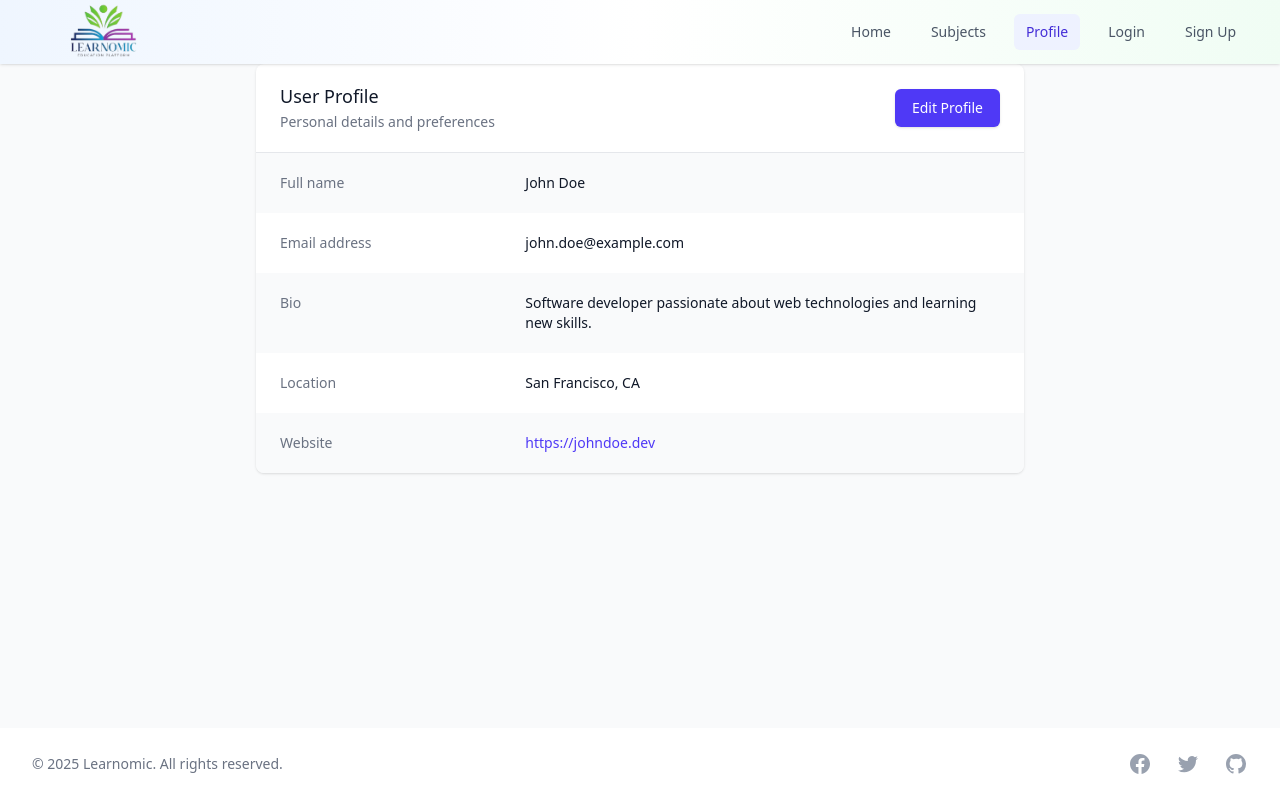
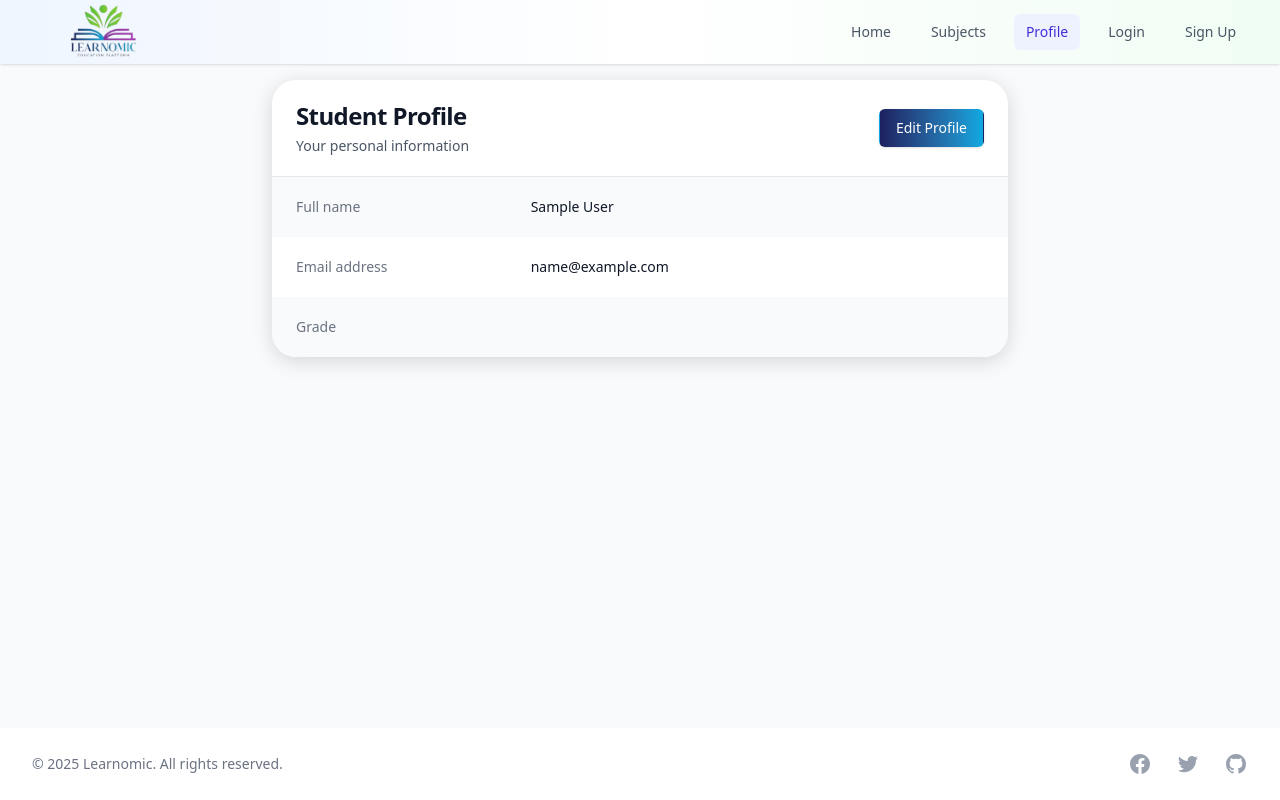
Before and after one commit to Learnomic/Vercel-frontend, a React (Vite) app: page /profile in a window 1280 px wide. Built offline with nearby package versions, Linux system fonts and the light colour scheme; sample sign-in values are in the browser's storage.

Commit message:
user profile added

```diff
--- a/src/pages/UserProfile.tsx
+++ b/src/pages/UserProfile.tsx
@@ -1,29 +1,45 @@
-import React, { useState } from 'react';
+import React, { useState, useEffect } from 'react';
+import { useNavigate } from 'react-router-dom';
 
 interface UserData {
   name: string;
   email: string;
-  bio: string;
-  location: string;
-  website: string;
-  avatar: string;
+  grade: string;
 }
 
 const UserProfile: React.FC = () => {
-  // Mock user data - in a real app, this would come from an API or context
+  const navigate = useNavigate();
   const [userData, setUserData] = useState<UserData>({
-    name: 'John Doe',
-    email: 'john.doe@example.com',
-    bio: 'Software developer passionate about web technologies and learning new skills.',
-    location: 'San Francisco, CA',
-    website: 'https://johndoe.dev',
-    avatar: 'https://randomuser.me/api/portraits/men/1.jpg',
+    name: '',
+    email: '',
+    grade: ''
   });
-
   const [isEditing, setIsEditing] = useState(false);
   const [formData, setFormData] = useState<UserData>(userData);
 
-  const handleChange = (e: React.ChangeEvent<HTMLInputElement | HTMLTextAreaElement>) => {
+  useEffect(() => {
+    // Get user data from localStorage
+    const userStr = localStorage.getItem('user');
+    if (!userStr) {
+      // If no user data, redirect to login
+      navigate('/login');
+      return;
+    }
+
+    const user = JSON.parse(userStr);
+    setUserData({
+      name: user.name || '',
+      email: user.email || '',
+      grade: user.grade || ''
+    });
+    setFormData({
+      name: user.name || '',
+      email: user.email || '',
+      grade: user.grade || ''
+    });
+  }, [navigate]);
+
+  const handleChange = (e: React.ChangeEvent<HTMLInputElement>) => {
     const { name, value } = e.target;
     setFormData((prev) => ({
       ...prev,
@@ -35,24 +51,29 @@ const UserProfile: React.FC = () => {
     e.preventDefault();
     setUserData(formData);
     setIsEditing(false);
-    // In a real app, you would send this data to an API
-    console.log('Profile updated with:', formData);
-    alert('Profile updated successfully! (This is just a demo)');
+
+    // Update user data in localStorage
+    const userStr = localStorage.getItem('user');
+    if (userStr) {
+      const user = JSON.parse(userStr);
+      const updatedUser = { ...user, ...formData };
+      localStorage.setItem('user', JSON.stringify(updatedUser));
+    }
   };
 
   return (
-    <div className="max-w-3xl mx-auto">
-      <div className="bg-white shadow overflow-hidden sm:rounded-lg">
+    <div className="max-w-3xl mx-auto p-4">
+      <div className="bg-white shadow-[0_4px_20px_rgba(0,0,0,0.15)] overflow-hidden rounded-3xl">
         <div className="px-4 py-5 sm:px-6 flex justify-between items-center">
           <div>
-            <h3 className="text-lg leading-6 font-medium text-gray-900">User Profile</h3>
-            <p className="mt-1 max-w-2xl text-sm text-gray-500">Personal details and preferences</p>
+            <h3 className="text-2xl font-bold tracking-tight text-gray-900">Student Profile</h3>
+            <p className="mt-1 max-w-2xl text-sm text-gray-600">Your personal information</p>
           </div>
           {!isEditing && (
             <button
               type="button"
               onClick={() => setIsEditing(true)}
-              className="inline-flex items-center px-4 py-2 border border-transparent text-sm font-medium rounded-md shadow-sm text-white bg-indigo-600 hover:bg-indigo-700 focus:outline-none focus:ring-2 focus:ring-offset-2 focus:ring-indigo-500"
+              className="inline-flex items-center px-4 py-2 border border-transparent text-sm font-medium rounded-md shadow-sm text-white bg-gradient-to-r from-[#1D2160] to-[#0EA9E1] focus:outline-none focus:ring-2 focus:ring-[#0EA9E1] focus:ring-offset-2"
             >
               Edit Profile
             </button>
@@ -73,7 +94,7 @@ const UserProfile: React.FC = () => {
                     id="name"
                     value={formData.name}
                     onChange={handleChange}
-                    className="mt-1 block w-full border border-gray-300 rounded-md shadow-sm py-2 px-3 focus:outline-none focus:ring-indigo-500 focus:border-indigo-500 sm:text-sm"
+                    className="mt-1 block w-full appearance-none rounded-md border border-gray-300 px-3 py-2 placeholder-gray-400 text-gray-900 shadow-sm focus:border-[#0EA9E1] focus:outline-none focus:ring-1 focus:ring-[#0EA9E1] sm:text-sm"
                   />
                 </div>
 
@@ -87,49 +108,21 @@ const UserProfile: React.FC = () => {
                     id="email"
                     value={formData.email}
                     onChange={handleChange}
-                    className="mt-1 block w-full border border-gray-300 rounded-md shadow-sm py-2 px-3 focus:outline-none focus:ring-indigo-500 focus:border-indigo-500 sm:text-sm"
-                  />
-                </div>
-
-                <div className="col-span-6">
-                  <label htmlFor="bio" className="block text-sm font-medium text-gray-700">
-                    Bio
-                  </label>
-                  <textarea
-                    id="bio"
-                    name="bio"
-                    rows={3}
-                    value={formData.bio}
-                    onChange={handleChange}
-                    className="mt-1 block w-full border border-gray-300 rounded-md shadow-sm py-2 px-3 focus:outline-none focus:ring-indigo-500 focus:border-indigo-500 sm:text-sm"
+                    className="mt-1 block w-full appearance-none rounded-md border border-gray-300 px-3 py-2 placeholder-gray-400 text-gray-900 shadow-sm focus:border-[#0EA9E1] focus:outline-none focus:ring-1 focus:ring-[#0EA9E1] sm:text-sm"
                   />
                 </div>
 
                 <div className="col-span-6 sm:col-span-3">
-                  <label htmlFor="location" className="block text-sm font-medium text-gray-700">
-                    Location
+                  <label htmlFor="grade" className="block text-sm font-medium text-gray-700">
+                    Grade
                   </label>
                   <input
                     type="text"
-                    name="location"
-                    id="location"
-                    value={formData.location}
+                    name="grade"
+                    id="grade"
+                    value={formData.grade}
                     onChange={handleChange}
-                    className="mt-1 block w-full border border-gray-300 rounded-md shadow-sm py-2 px-3 focus:outline-none focus:ring-indigo-500 focus:border-indigo-500 sm:text-sm"
-                  />
-                </div>
-
-                <div className="col-span-6 sm:col-span-3">
-                  <label htmlFor="website" className="block text-sm font-medium text-gray-700">
-                    Website
-                  </label>
-                  <input
-                    type="text"
-                    name="website"
-                    id="website"
-                    value={formData.website}
-                    onChange={handleChange}
-                    className="mt-1 block w-full border border-gray-300 rounded-md shadow-sm py-2 px-3 focus:outline-none focus:ring-indigo-500 focus:border-indigo-500 sm:text-sm"
+                    className="mt-1 block w-full appearance-none rounded-md border border-gray-300 px-3 py-2 placeholder-gray-400 text-gray-900 shadow-sm focus:border-[#0EA9E1] focus:outline-none focus:ring-1 focus:ring-[#0EA9E1] sm:text-sm"
                   />
                 </div>
               </div>
@@ -141,13 +134,13 @@ const UserProfile: React.FC = () => {
                     setIsEditing(false);
                     setFormData(userData);
                   }}
-                  className="px-4 py-2 border border-gray-300 rounded-md shadow-sm text-sm font-medium text-gray-700 bg-white hover:bg-gray-50 focus:outline-none focus:ring-2 focus:ring-offset-2 focus:ring-indigo-500"
+                  className="px-4 py-2 border border-gray-300 rounded-md shadow-sm text-sm font-medium text-gray-700 bg-white hover:bg-gray-50 focus:outline-none focus:ring-2 focus:ring-offset-2 focus:ring-[#0EA9E1]"
                 >
                   Cancel
                 </button>
                 <button
                   type="submit"
-                  className="inline-flex justify-center py-2 px-4 border border-transparent shadow-sm text-sm font-medium rounded-md text-white bg-indigo-600 hover:bg-indigo-700 focus:outline-none focus:ring-2 focus:ring-offset-2 focus:ring-indigo-500"
+                  className="inline-flex justify-center py-2 px-4 border border-transparent shadow-sm text-sm font-medium rounded-md text-white bg-gradient-to-r from-[#1D2160] to-[#0EA9E1] focus:outline-none focus:ring-2 focus:ring-offset-2 focus:ring-[#0EA9E1]"
                 >
                   Save
                 </button>
@@ -166,20 +159,8 @@ const UserProfile: React.FC = () => {
                 <dd className="mt-1 text-sm text-gray-900 sm:mt-0 sm:col-span-2">{userData.email}</dd>
               </div>
               <div className="bg-gray-50 px-4 py-5 sm:grid sm:grid-cols-3 sm:gap-4 sm:px-6">
-                <dt className="text-sm font-medium text-gray-500">Bio</dt>
-                <dd className="mt-1 text-sm text-gray-900 sm:mt-0 sm:col-span-2">{userData.bio}</dd>
-              </div>
-              <div className="bg-white px-4 py-5 sm:grid sm:grid-cols-3 sm:gap-4 sm:px-6">
-                <dt className="text-sm font-medium text-gray-500">Location</dt>
-                <dd className="mt-1 text-sm text-gray-900 sm:mt-0 sm:col-span-2">{userData.location}</dd>
-              </div>
-              <div className="bg-gray-50 px-4 py-5 sm:grid sm:grid-cols-3 sm:gap-4 sm:px-6">
-                <dt className="text-sm font-medium text-gray-500">Website</dt>
-                <dd className="mt-1 text-sm text-gray-900 sm:mt-0 sm:col-span-2">
-                  <a href={userData.website} className="text-indigo-600 hover:text-indigo-500" target="_blank" rel="noopener noreferrer">
-                    {userData.website}
-                  </a>
-                </dd>
+                <dt className="text-sm font-medium text-gray-500">Grade</dt>
+                <dd className="mt-1 text-sm text-gray-900 sm:mt-0 sm:col-span-2">{userData.grade}</dd>
               </div>
             </dl>
           </div>
```
